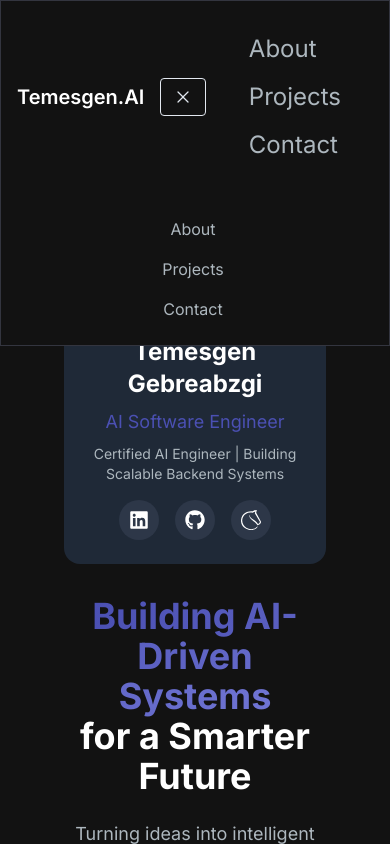
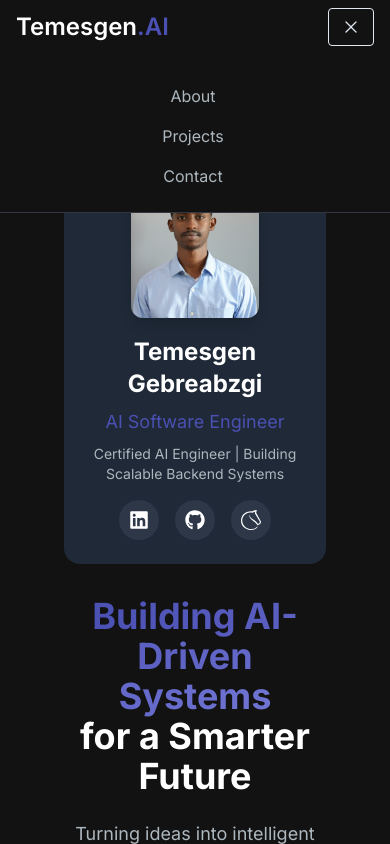
Before and after one commit to temesgen5335/developer-portfolio-with-nextjs, a Next.js app: page / in a window 390 px wide. Both pictures are taken after a click on the button "Open Menu". Shown: the top 844 px of the page. Built offline with nearby package versions, Linux system fonts and the light colour scheme.

Commit message:
navbar update

```diff
--- a/src/app/components/Navbar.jsx
+++ b/src/app/components/Navbar.jsx
@@ -1,9 +1,10 @@
 "use client";
 import Link from "next/link";
-import React, { useState } from "react";
+import React, { useState, useEffect } from "react";
 import NavLink from "./NavLink";
 import { Bars3Icon, XMarkIcon } from "@heroicons/react/24/solid";
 import MenuOverlay from "./MenuOverlay";
+import { motion, useScroll, useMotionValueEvent } from "framer-motion";
 
 const navLinks = [
   {
@@ -22,38 +23,52 @@ const navLinks = [
 
 const Navbar = () => {
   const [navbarOpen, setNavbarOpen] = useState(false);
+  const [isScrolled, setIsScrolled] = useState(false);
+  const { scrollY } = useScroll();
+
+  useMotionValueEvent(scrollY, "change", (latest) => {
+    if (latest > 50) {
+      setIsScrolled(true);
+    } else {
+      setIsScrolled(false);
+    }
+  });
 
   return (
-    <nav className="fixed mx-auto border border-[#33353F] top-0 left-0 right-0 z-10 bg-[#121212] bg-opacity-100">
-      <div className="text-2xl font-futurstic flex container lg:py-4 flex-wrap items-center justify-between mx-auto px-4 py-2">
+    <motion.nav
+      className={`fixed top-0 left-0 right-0 z-50 transition-all duration-300 ${
+        isScrolled
+          ? "bg-[#121212]/80 backdrop-blur-md border-b border-[#33353F]"
+          : "bg-transparent"
+      }`}
+      initial={{ y: -100 }}
+      animate={{ y: 0 }}
+      transition={{ duration: 0.3 }}
+    >
+      <div className="flex container lg:py-4 flex-wrap items-center justify-between mx-auto px-4 py-2">
         <Link
-          href={"/"}
-          className="text-xl md:text-3xl text-neonCy font-semibold"
+          href="/"
+          className="text-2xl md:text-3xl text-white font-semibold"
         >
-          Temesgen<span className="text-neonCyan">.AI</span>
+          Temesgen<span className="text-[#4b50b3]">.AI</span>
         </Link>
 
         <div className="mobile-menu block md:hidden">
-          {!navbarOpen ? (
-            <button
-              onClick={() => setNavbarOpen(true)}
-              className="flex items-center px-3 py-2 border rounded border-slate-200 text-slate-200 hover:text-white hover:border-white"
-              aria-label="Open Menu"
-            >
+          <button
+            onClick={() => setNavbarOpen(!navbarOpen)}
+            className="flex items-center px-3 py-2 border rounded border-slate-200 text-slate-200 hover:text-white hover:border-white transition-colors"
+            aria-label={navbarOpen ? "Close Menu" : "Open Menu"}
+          >
+            {navbarOpen ? (
+              <XMarkIcon className="h-5 w-5" />
+            ) : (
               <Bars3Icon className="h-5 w-5" />
-            </button>
-          ) : (
-            <button
-              onClick={() => setNavbarOpen(false)}
-              className="flex items-center px-3 py-2 border rounded border-slate-200 text-slate-200 hover:text-white hover:border-white"
-              aria-label="Close Menu"
-            >
-              <XMarkIcon className="h-5 w-5" />
-            </button>
-          )}
+            )}
+          </button>
         </div>
-        <div className={`menu ${navbarOpen ? 'block' : 'hidden'} md:block md:w-auto`} id="navbar">
-          <ul className="flex flex-col md:flex-row p-4 md:p-0 md:space-x-8 mt-0">
+
+        <div className={`menu hidden md:block md:w-auto`} id="navbar">
+          <ul className="flex p-4 md:p-0 md:flex-row md:space-x-8 mt-0">
             {navLinks.map((link, index) => (
               <li key={index}>
                 <NavLink href={link.path} title={link.title} />
@@ -62,8 +77,19 @@ const Navbar = () => {
           </ul>
         </div>
       </div>
-      {navbarOpen ? <MenuOverlay links={navLinks} /> : null}
-    </nav>
+
+      {/* Mobile Menu Overlay */}
+      {navbarOpen && (
+        <motion.div
+          initial={{ opacity: 0, y: -20 }}
+          animate={{ opacity: 1, y: 0 }}
+          exit={{ opacity: 0, y: -20 }}
+          className="md:hidden fixed left-0 right-0 top-[60px] bg-[#121212] border-b border-[#33353F]"
+        >
+          <MenuOverlay links={navLinks} />
+        </motion.div>
+      )}
+    </motion.nav>
   );
 };
 
```
